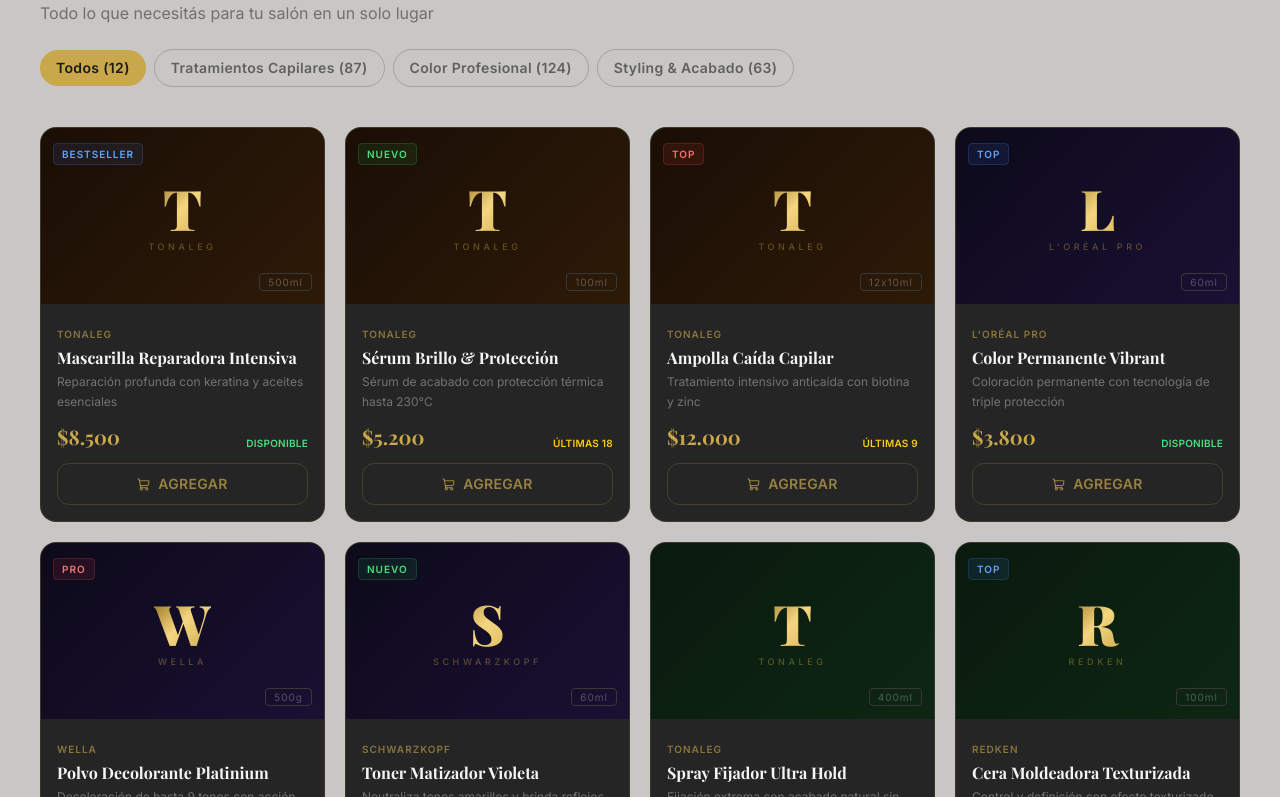
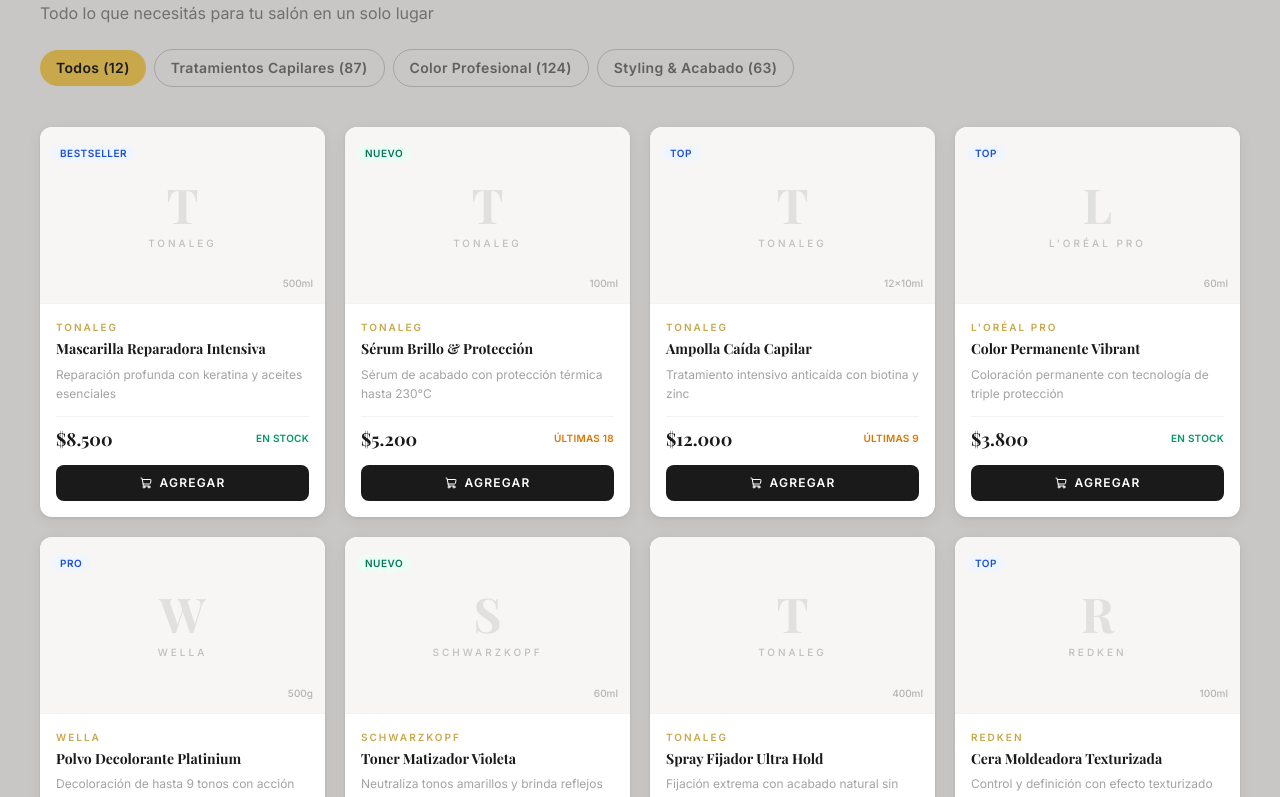
Before and after one commit to Nacho234/Distribuidora, a React (Vite) app: page / in a window 1280 px wide. Shown: the part 1963-2760 px from the top of the page. Built offline with nearby package versions, Linux system fonts and the light colour scheme; a web font is replaced by a local one.

Commit message:
feat: product cards minimalist white design

```diff
--- a/src/components/sections/Products.tsx
+++ b/src/components/sections/Products.tsx
@@ -16,94 +16,76 @@
   }
 
   const stockColor =
-    product.stock > 20 ? 'text-green-400' : product.stock > 8 ? 'text-yellow-400' : 'text-red-400'
+    product.stock > 20 ? 'text-emerald-600' : product.stock > 8 ? 'text-amber-600' : 'text-red-500'
   const stockLabel =
-    product.stock > 20 ? 'Disponible' : product.stock > 8 ? `Últimas ${product.stock}` : `Solo ${product.stock}`
+    product.stock > 20 ? 'En stock' : product.stock > 8 ? `Últimas ${product.stock}` : `Solo ${product.stock}`
 
   return (
     <motion.div
-      initial={{ opacity: 0, y: 20 }}
+      initial={{ opacity: 0, y: 16 }}
       whileInView={{ opacity: 1, y: 0 }}
       viewport={{ once: true, margin: '-40px' }}
-      transition={{ duration: 0.45, delay: (index % 4) * 0.06 }}
-      className="card-gold-border bg-charcoal-light flex flex-col rounded-2xl overflow-hidden"
-      whileHover={{ y: -5, boxShadow: '0 12px 40px rgba(201,168,76,0.13)' }}
+      transition={{ duration: 0.4, delay: (index % 4) * 0.05 }}
+      className="bg-white flex flex-col rounded-xl overflow-hidden"
+      style={{ boxShadow: '0 1px 3px rgba(0,0,0,0.08), 0 4px 16px rgba(0,0,0,0.06)' }}
+      whileHover={{ y: -4, boxShadow: '0 8px 32px rgba(0,0,0,0.12)' }}
     >
-      {/* Product image placeholder */}
-      <div
-        className="relative h-44 flex items-center justify-center"
-        style={{
-          background: product.category === 'color'
-            ? 'linear-gradient(135deg, #0d0a1a 0%, #1a1033 100%)'
-            : product.category === 'styling'
-            ? 'linear-gradient(135deg, #0a1a0e 0%, #0d2614 100%)'
-            : 'linear-gradient(135deg, #1a0e05 0%, #2d1a08 100%)',
-        }}
-      >
-        <div className="relative z-10 text-center">
-          <div
-            className="font-display font-black text-transparent bg-clip-text select-none leading-none"
-            style={{
-              fontSize: '3.5rem',
-              backgroundImage: 'linear-gradient(135deg, #8B6914 0%, #F5D680 50%, #C9A84C 100%)',
-              WebkitBackgroundClip: 'text',
-              WebkitTextFillColor: 'transparent',
-            }}
-          >
-            {product.brand.charAt(0)}
-          </div>
-          <div className="text-[9px] tracking-[0.4em] uppercase text-gold/40 mt-1 font-medium">{product.brand}</div>
-        </div>
-        {(product.badge || product.isNew || product.isBestseller) && (
+      {/* Image area */}
+      <div className="relative h-44 flex flex-col items-center justify-center bg-[#F7F6F4]">
+        {/* Brand initial */}
+        <span className="font-display font-bold text-5xl text-obsidian/10 select-none leading-none">
+          {product.brand.charAt(0)}
+        </span>
+        <span className="text-[10px] tracking-[0.3em] uppercase text-obsidian/25 font-medium mt-2">
+          {product.brand}
+        </span>
+
+        {/* Badge */}
+        {(product.isNew || product.badge || product.isBestseller) && (
           <div className="absolute top-3 left-3">
-            <span className={`text-[10px] tracking-widest uppercase px-2 py-1 font-semibold rounded ${
+            <span className={`text-[10px] font-semibold tracking-wider uppercase px-2 py-0.5 rounded-full ${
               product.isNew
-                ? 'bg-green-500/10 text-green-400 border border-green-500/20'
+                ? 'bg-emerald-50 text-emerald-700'
                 : product.badge === 'ICON'
-                ? 'bg-gold/10 text-gold border border-gold/20'
-                : product.isBestseller
-                ? 'bg-blue-500/10 text-blue-400 border border-blue-500/20'
-                : 'bg-red-500/10 text-red-400 border border-red-500/20'
+                ? 'bg-amber-50 text-amber-700'
+                : 'bg-blue-50 text-blue-700'
             }`}>
-              {product.isNew ? 'NUEVO' : product.badge || 'TOP'}
+              {product.isNew ? 'Nuevo' : product.badge || 'Top'}
             </span>
           </div>
         )}
-        <div className="absolute bottom-3 right-3">
-          <span className="text-[10px] tracking-widest text-platinum/30 border border-smoke px-2 py-0.5 rounded">
-            {product.volume}
-          </span>
-        </div>
+
+        {/* Volume */}
+        <span className="absolute bottom-3 right-3 text-[10px] text-obsidian/30 font-medium">
+          {product.volume}
+        </span>
       </div>
 
       {/* Info */}
-      <div className="p-4 flex flex-col flex-1 gap-3">
-        <div>
-          <span className="text-[10px] tracking-widest uppercase text-gold/60 font-semibold">{product.brand}</span>
-          <h4 className="font-display font-bold text-pearl text-base mt-1 leading-tight">{product.name}</h4>
-          <p className="text-platinum/40 text-xs mt-1 leading-relaxed">{product.description}</p>
+      <div className="p-4 flex flex-col flex-1 gap-3 border-t border-obsidian/5">
+        <div className="flex-1">
+          <p className="text-[10px] tracking-[0.2em] uppercase text-gold font-semibold mb-1">{product.brand}</p>
+          <h4 className="font-display font-bold text-obsidian text-sm leading-snug">{product.name}</h4>
+          <p className="text-obsidian/40 text-xs mt-1.5 leading-relaxed line-clamp-2">{product.description}</p>
         </div>
 
-        <div className="flex items-end justify-between mt-auto">
-          <div>
-            <p className="font-display font-bold text-gold text-xl">
-              ${product.price.toLocaleString('es-AR')}
-            </p>
-          </div>
-          <p className={`text-[10px] tracking-wide uppercase font-semibold ${stockColor}`}>{stockLabel}</p>
+        <div className="flex items-center justify-between pt-2 border-t border-obsidian/5">
+          <p className="font-display font-bold text-obsidian text-lg">
+            ${product.price.toLocaleString('es-AR')}
+          </p>
+          <p className={`text-[10px] font-semibold uppercase tracking-wide ${stockColor}`}>{stockLabel}</p>
         </div>
 
         <motion.button
           onClick={handleAdd}
-          className={`w-full py-2.5 text-sm font-semibold tracking-wide uppercase transition-all duration-300 rounded-xl flex items-center justify-center gap-2 ${
+          className={`w-full py-2.5 text-xs font-semibold tracking-widest uppercase rounded-lg flex items-center justify-center gap-2 transition-all duration-200 ${
             added
-              ? 'bg-green-500/20 border border-green-500/40 text-green-400'
-              : 'border border-gold/20 text-gold/70 hover:border-gold hover:text-gold hover:bg-gold/5'
+              ? 'bg-emerald-50 text-emerald-700'
+              : 'bg-obsidian text-white hover:bg-obsidian/85'
           }`}
-          whileHover={added ? {} : { scale: 1.02 }}
           whileTap={{ scale: 0.97 }}
         >
-          {added ? <><Check size={13} /> Agregado</> : <><ShoppingCart size={13} /> Agregar</>}
+          {added ? <><Check size={12} /> Agregado</> : <><ShoppingCart size={12} /> Agregar</>}
         </motion.button>
       </div>
     </motion.div>
```
